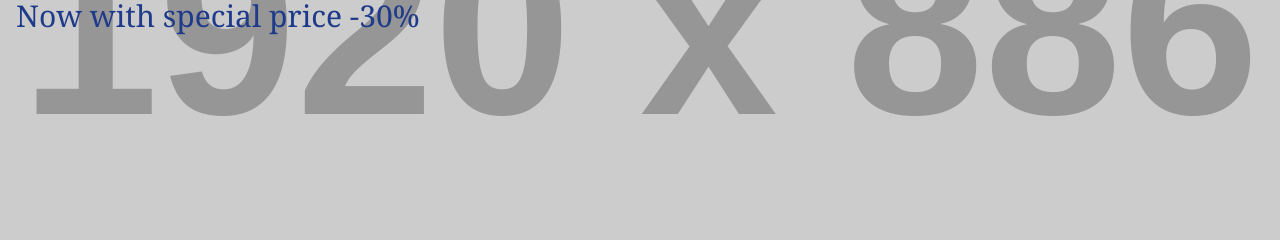
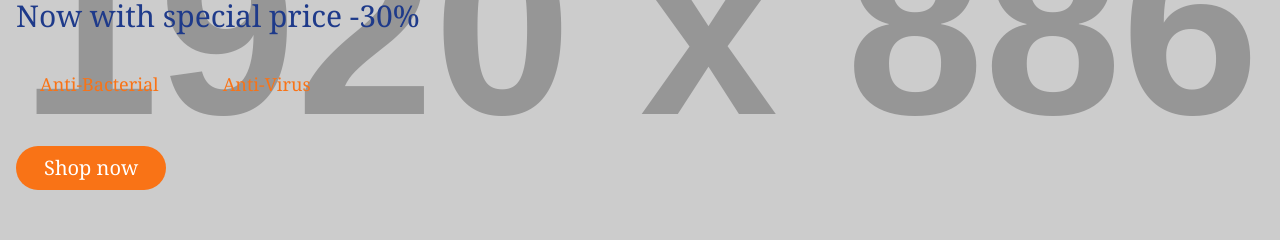
Before and after one commit to AndreiDC/MyMedi, a React (Vite) app: page / in a window 1280 px wide. Shown: the part 419-659 px from the top of the page. Built offline with nearby package versions, Linux system fonts and the light colour scheme; some icons are missing.

Commit message:
change atrigute in grup, shop

```diff
--- a/src/components/hero-section/Group.tsx
+++ b/src/components/hero-section/Group.tsx
@@ -3,8 +3,8 @@ import { Icon } from "@iconify/react";
 
 export const Group = () => {
   return (
-    <div className="flex justify-center text-orange-500 font-serif lg:hidden ">
-      <div className="text-lg flex align-middle flex-col font-medium mb-4   ">
+    <div className="flex justify-center text-orange-500 font-serif  ">
+      <div className="text-lg flex align-middle  flex-col font-medium mb-4 lg:flex-row lg:space-x-10  ">
         <div className="flex mb-4  ">
           <div className="text-2xl">
             <Icon icon="mdi:bacteria-outline" />
--- a/src/components/hero-section/Shop.tsx
+++ b/src/components/hero-section/Shop.tsx
@@ -2,7 +2,7 @@ import React from "react";
 
 export const Shop = () => {
   return (
-    <div className="mt-4 flex justify-center lg:hidden ">
+    <div className="mt-4 flex justify-center  ">
       <div className=" inline-block align-middle">
         <button className="bg-orange-500 rounded-full text-white px-7 py-2 text-xl font-medium">
           Shop now
```
